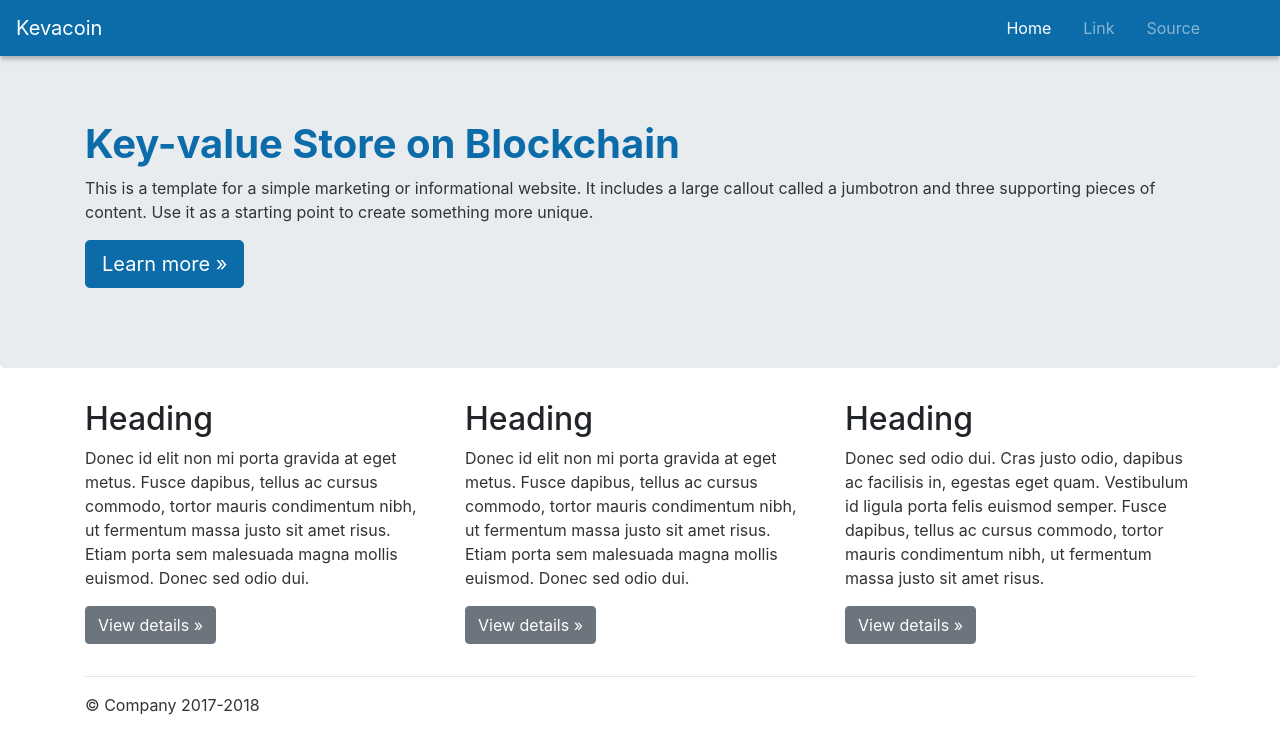
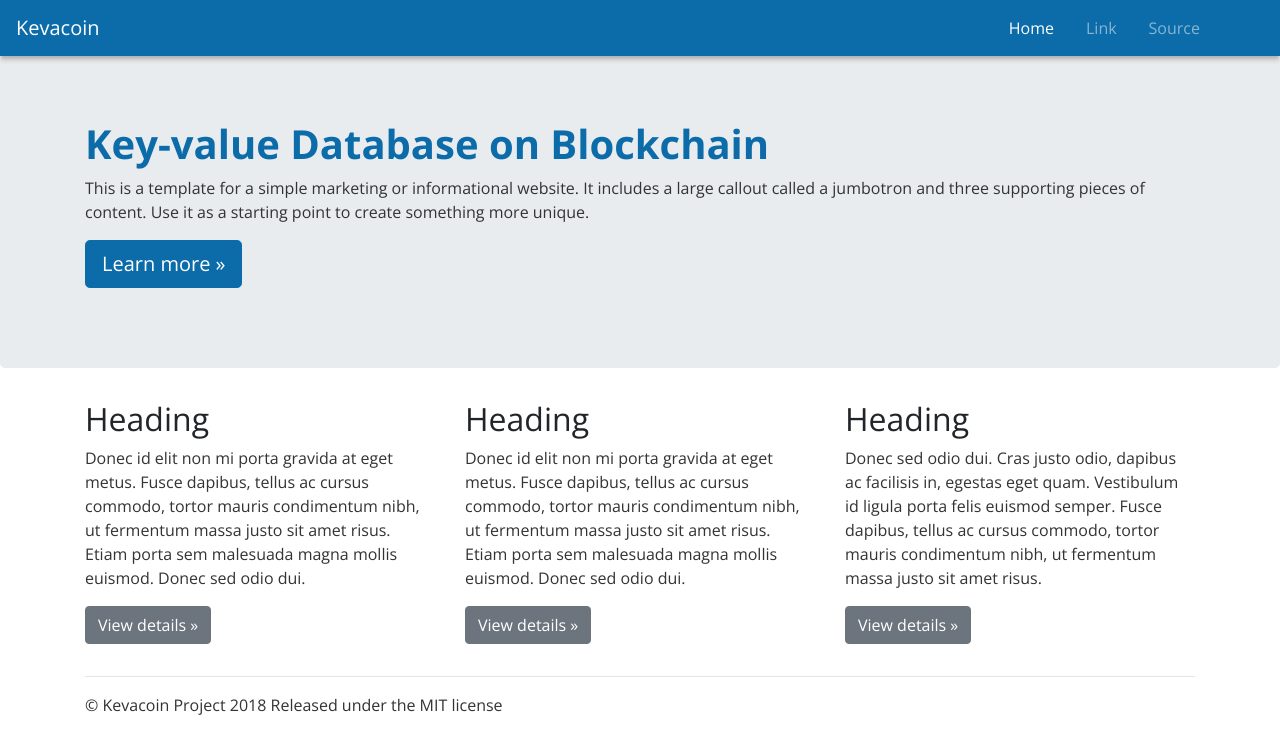
Before and after one commit to lulusmart/kevacoin-web, a plain HTML site: page index.html in a window 1280 px wide. Drawn offline with nearby package versions, Linux system fonts and the light colour scheme.

Commit message:
Changed font family.

```diff
--- a/css/jumbotron.css
+++ b/css/keva.css
@@ -1,6 +1,7 @@
-/* Move down content because we have a fixed navbar that is 3.5rem tall */
+
 body {
   padding-top: 3.5rem;
+  font-family: "Open Sans", Helvetica, sans-serif;
 }
 
 p {
--- a/index.html
+++ b/index.html
@@ -8,13 +8,14 @@
     <meta name="author" content="">
     <link rel="icon" href="./images/fav_icon.png">
 
-    <title>Open source key-value store on blockchain</title>
+    <title>Open source key-value database on blockchain</title>
 
+    <link href="https://fonts.googleapis.com/css?family=Open+Sans:300,400,700" rel="stylesheet">
     <!-- Bootstrap core CSS -->
     <link rel="stylesheet" href="https://stackpath.bootstrapcdn.com/bootstrap/4.1.3/css/bootstrap.min.css" integrity="sha384-MCw98/SFnGE8fJT3GXwEOngsV7Zt27NXFoaoApmYm81iuXoPkFOJwJ8ERdknLPMO" crossorigin="anonymous">
 
     <!-- Custom styles for this template -->
-    <link href="./css/jumbotron.css" rel="stylesheet">
+    <link href="./css/keva.css" rel="stylesheet">
   </head>
 
   <body>
@@ -45,7 +46,7 @@
       <!-- Main jumbotron for a primary marketing message or call to action -->
       <div class="jumbotron">
         <div class="container">
-          <h1 class="display-5 kva-header">Key-value Store on Blockchain</h1>
+          <h1 class="display-5 kva-header">Key-value Database on Blockchain</h1>
           <p>This is a template for a simple marketing or informational website. It includes a large callout called a jumbotron and three supporting pieces of content. Use it as a starting point to create something more unique.</p>
           <p><a class="btn btn-primary btn-lg" href="#" role="button">Learn more &raquo;</a></p>
         </div>
@@ -78,7 +79,7 @@
     </main>
 
     <footer class="container">
-      <p>&copy; Company 2017-2018</p>
+      <p>&copy; Kevacoin Project 2018 Released under the MIT license</p>
     </footer>
 
     <!-- Bootstrap core JavaScript
```
